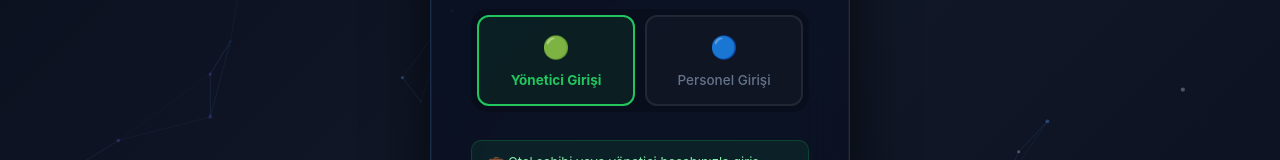
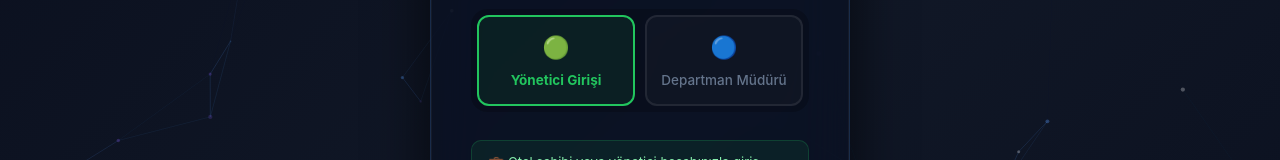
Before and after one commit to kemalkuyucu/hotelgendigital, a Next.js app: page /hotel-admin/demo-hotel/login in a window 1280 px wide. Shown: the part 277-437 px from the top of the page. Built offline with nearby package versions, Linux system fonts and the light colour scheme.

Commit message:
Rename staff login label to Departman Muduru

```diff
--- a/src/app/hotel-admin/[slug]/login/_login-client.tsx
+++ b/src/app/hotel-admin/[slug]/login/_login-client.tsx
@@ -201,7 +201,7 @@ export default function LoginClient({ slug }: Props) {
             style={modeTabStyle(mode === 'staff', '#3b82f6')}
           >
             <span style={{ fontSize: '22px' }}>🔵</span>
-            <span>Personel Girişi</span>
+            <span>Departman Müdürü</span>
           </button>
         </div>
 
```
